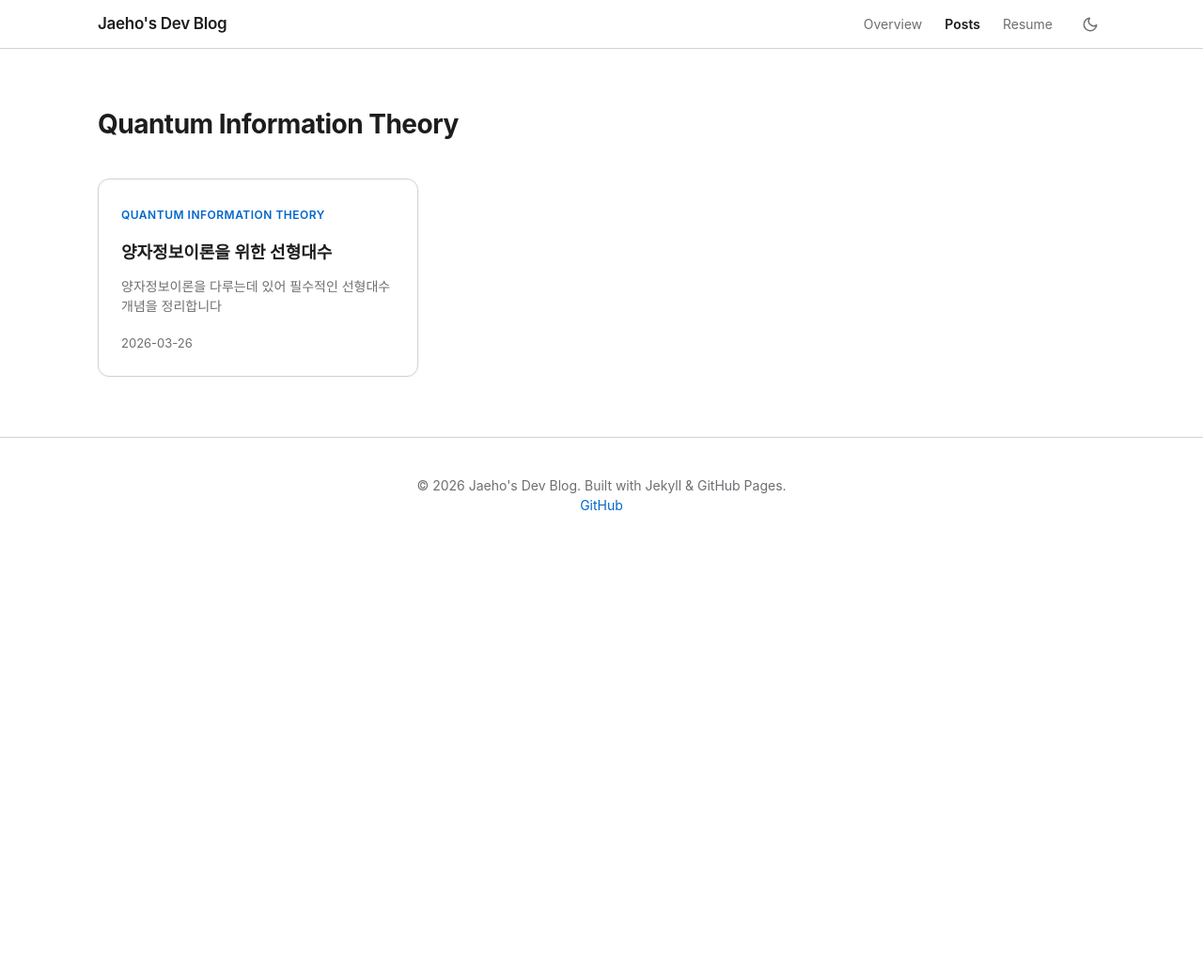
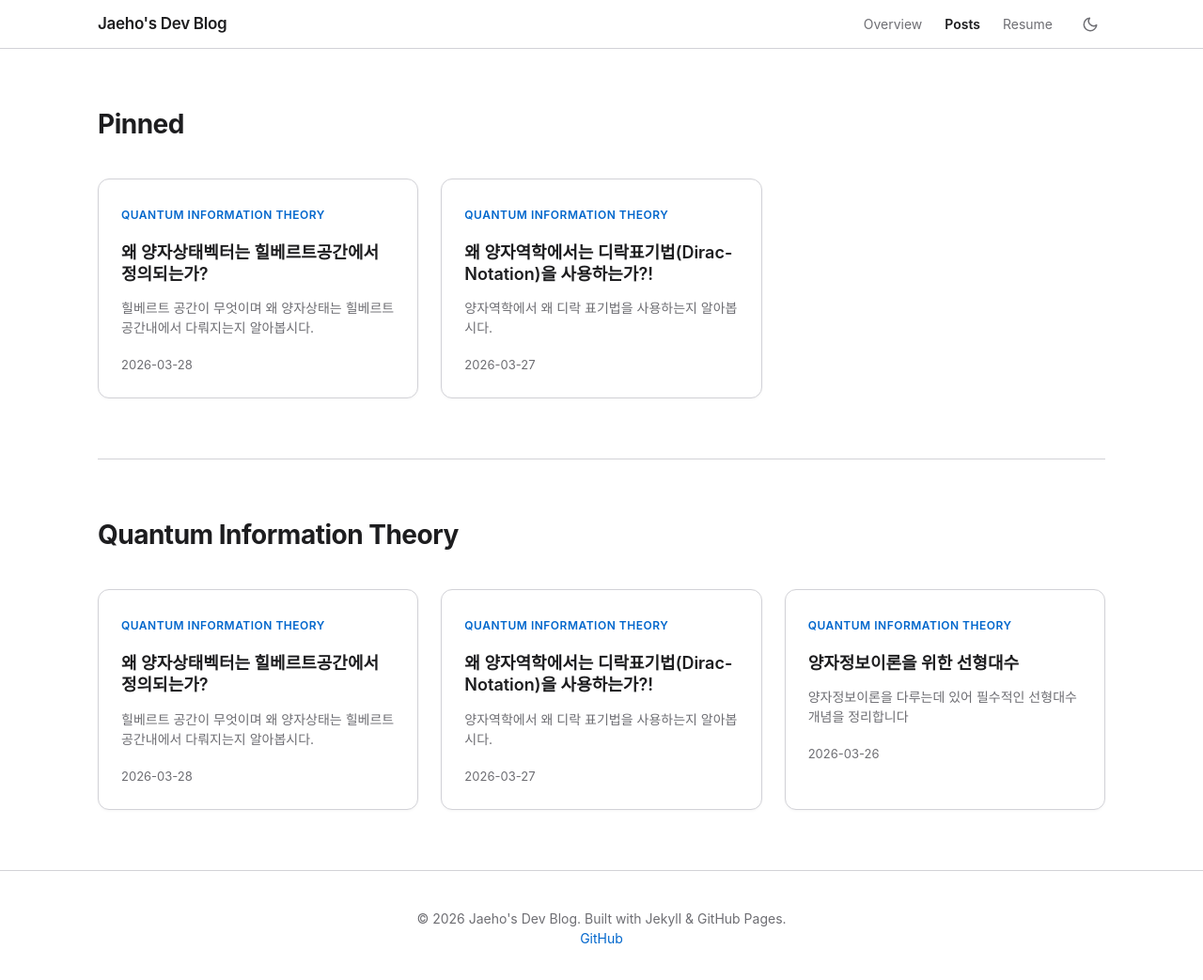
Before and after one commit to jaeho0718/jaeho0718.github.io, a Jekyll site: the page built from posts.html, in a window 1280 px wide and 1049 px high. Shown: the top 1043 px of the window at 94% size. Built offline with Jekyll 4.4.1, drawn with Linux system fonts in a browser that asks for light colours; some of the changed lines change nothing that is shown.

Commit message:
Post bra-ket notation review and Modify some posts

```diff
--- a/_posts/2026-03-26-matrix-for-quantum-info.md
+++ b/_posts/2026-03-26-matrix-for-quantum-info.md
@@ -130,6 +130,8 @@ $$
 
 고유값을 찾는 방법에 대해 다시 복기해보자. 고유값이 존재하기 위해서는 $(A-\lambda I )\vert v \rangle = 0$을 만족하는 $\vert v \rangle$가 존재해야하며 이는 $(A-\lambda I)$의 역행렬이 존재하면 안됨을 말한다. 즉 $det(A-\lambda I)=0$인 $\lambda$를 구하면 고유값을 찾을 수 있다.
 
+하나의 고유값 $\lambda$에 대하여 선형 독립인 고유벡터가 여러개 존재할 경우 축퇴(Degenerate)되었다고 얘기한다. 축퇴가 도리 경우 기저 선택의 자유도가 달라지는데 하나의 고유값에 대한 여러개의 선형독립 고유벡터가 생성한 고유공간내에서 기저선택이 가능하기 떄문이다. *(고유공간내 어떠한 벡터들도 고유벡터가 된다.)* 반면 비축퇴(Non degenerate)의 경우 하나의 고유값에 대해 하나의 고유벡터만 있기 때문에 측정값 하나당 기저가 하나씩 선택된다.
+
 ## 6. 에르미트 켤레와 에르미트 연산자 (Hermitian conjugate and Hermition operator)
 힐베르트 공간 $V$에서 임의의 선형연산자 $A$에 대하여 $(\vert v \rangle,A\vert w \rangle)=(A^\dagger \vert v \rangle, \vert w \rangle)$을 만족하는 유일한 선형 연산자 $A^\dagger$가 존재하며 이를 $A$연산자의 **에르미트 켤레(Hermitian conjugate)** 라 부른다. 이때 $A^\dagger = (A^T)^*$이다.
 
--- /dev/null
+++ b/_posts/2026-03-27-bra-ket-notation.md
@@ -0,0 +1,156 @@
+---
+title: "왜 양자역학에서는 디락표기법(Dirac-Notation)을 사용하는가?!"
+date: 2026-03-27
+categories: [Quantum Information Theory]
+pinned: true
+excerpt: "양자역학에서 왜 디락 표기법을 사용하는지 알아봅시다."
+---
+
+## 서론
+필자는 양자정보이론에 대해 학습하던 중 왜 양자역학에서는 우리가 알고있는 $\vec{v}$, 벡터 표기법을 사용하지 않고 디락 표기법이라 불리는 $\ket{k}, \bra{b}$를 사용하는지 궁금했다. 이에 대해 찾아보면서 깨닫게된 놀라운(?!) 사실을 포스트로 남긴다.
+
+## 디락 표기법이란
+양자역학에서는 벡터를 다룰 때 우리가 일반적으로 알고 있는 $\vec{v}$와는 다른 표기법을 사용한다. 일명 **브라-켓 (bra-ket)** 이라 부르며 $\bra{\psi}, \ket{\phi}$로 표기한다. 간단히 말하자면 브라 벡터($\bra{\phi}$)는 행 벡터이며, 켓 벡터($\ket{\psi}$)는 열 벡터이다.
+
+$$
+\begin{align*}
+\ket{\phi} &=
+\begin{pmatrix}
+a_1 \\ a_2 \\ a_3 \\ \vdots \\ a_n
+\end{pmatrix} \\
+
+\bra{\psi} &=
+\begin{pmatrix}
+b_1 & b_2 & b_3 & \dots & b_n
+\end{pmatrix}
+\end{align*}
+$$
+
+## 양자 상태
+양자역학에서 양자 상태 $\ket{\psi}$는 정규직교기저들(Orthonormal basis)의 선형 조합으로 나타낸다. 이때 $c_i$는 복소수이다.
+
+$$
+\ket{\psi} = \sum_i^{\infty}c_i\ket{E_i}
+$$
+
+> 양자정보이론에서는 유한개의 상태로 다루며 위의 식을 보고 "무한 합으로 구성하면 발산할 수 있지 않나?"라고 생각할 수 있다. 그러나 양자 상태 벡터는 힐베르트 공간의 원소이므로 항상 공간 내로 수렴한다. 이에 관해서는 ["왜 양자상태벡터는 힐베르트공간에서 정의되는가?"](2026-03-28-hilbert-space.md)에서 다룬다.
+
+## 내적에 관하여
+분명 해당 포스트는 **"디락 표기법을 왜 사용하는가?"** 에 관한 것인데 뜬금없이 내적이 나와 당황스러울 수 있다. 하지만 이후 디락 표기법의 놀라운 점을 얘기하기 위해서 반드시 언급해야하는 개념이므로 알아두자.
+
+내적은 추상화된 벡터의 **크기** 와 벡터 간의 **각도** 를 알 수 있게해준다. 자기 자신과의 내적은 해당 벡터의 크기가 나오며, 다른 벡터와의 내적을 통해 두 벡터 사이의 각도를 알 수 있다. *(고등학교 때 배웠던 개념이다.)*
+
+$$
+\vec{v}\cdot\vec{w} = \|v\|\|w\|cos(\theta) \\
+\vec{v}\cdot\vec{v} = \|v\|^2
+$$
+> 두 벡터의 내적은 스칼라곱(dot-product)으로 구할 수 있으며 왜 그러한지는 이 섹션의 끝부분에 정리하였다.
+
+즉 내적은 **두개의 벡터를 입력으로 받아 복소수를 출력으로 하는 함수** 로 볼 수 있다.
+
+$$
+InProd(\vec{v}, \vec{w}) = c
+$$
+
+디락표기법으로 넘어가서 $\ket{\psi}, \ket{\phi}$의 내적은 $\braket{\psi\vert\phi}$로 표기하며 다음 성질을 만족한다.
+1. $\braket{\psi\vert \phi+\delta} = \braket{\psi\vert\phi}+\braket{\psi\vert\delta}$
+2. $\braket{\psi\vert a\phi} = a\braket{\psi\vert\phi}$
+3. $\braket{\psi\vert\psi} \ge 0$
+
+오른쪽 $\ket{\cdot}$에 대하여 우리의 기본 상식과 같게 동작하는 것을 알 수 있다. 그렇다면 왼쪽 $\bra{\psi}$에 대해서는 어떻게 동작할까?
+예시로 $\braket{i\phi\vert i\phi}$에서 $\bra{i\phi}$에 대해서 위와 같은 성질을 만족한다 하면
+
+$$
+\begin{align*}
+\braket{i\phi\vert i\phi} &= ii\braket{\phi\vert\phi} \\
+&= -1\braket{\phi\vert\phi} \lt 0
+\end{align*}
+$$
+
+자기자신과의 내적은 벡터 크기의 제곱이며 양수여야하는데 음수가 나온다.. 그렇다면 $\bra{\cdot}$는 다른 성질이 적용된다고 볼 수 있으며 그 성질은 다음과 같다.
+
+1. $\braket{a\psi\vert \phi} = a^*\braket{\psi\vert\phi}$
+2. $\overline{\braket{\psi\vert\phi}} = \braket{\phi\vert\psi} $
+
+위의 성질을 앞선 예제 $\braket{i\phi\vert i\phi}$에 적용하면 문제없다.
+
+$$
+\begin{align*}
+\braket{i\phi\vert i\phi} &= i\braket{i\phi\vert\phi} \\
+&= i\braket{\phi\vert i\phi}^* \\
+&= i(i)^*\braket{\phi\vert\phi}\\
+&= i(-i)\braket{\phi\vert\phi}\\
+&= 1\braket{\phi\vert\phi}
+\end{align*}
+$$
+
+앞서 내적은 스칼라곱과 같다고 하였는데 왜 그러한지는 아래 증명을 보면 알 수 있다.
+
+$$
+\begin{align*}
+\text{동일 벡터공간 내 두 벡터}\ket{\psi} &= \sum_i a_i\ket{E_i},\ \ket{\phi}=\sum_j b_j\ket{E_j} \text{에 대하여} \\
+\braket{\psi\vert\phi} &= \sum_i\sum_j \braket{a_iE_i\vert b_jE_j}\\
+&= \sum_i\sum_j a_i^*b_j\braket{E_i\vert E_j} \\
+&= \sum_i\sum_j a_i^*b_j\delta_{ij} & (\because\ket{E_i}\text{는 정규직교기저다.}) \\
+&= \sum_i a_i^*b_i = Dot-product & (\because \text{여기서 a와 b는 실수인 경우다.})
+\end{align*}
+$$
+
+## 선형 함수에 대하여
+선형함수란 벡터를 받아 스칼라 값으로 변환해주는 함수다.
+
+$$
+L\vec{v} \rightarrow c
+$$
+
+실수 공간으로 보자면 $\mathbb{R}^n\rightarrow\mathbb{R}^1$으로 볼 수 있다. 이는 행 벡터로 나타낼 수 있으며 이를 **쌍대벡터 (Dual vector)** 라 부른다. 벡터가 벡터공간을 생성하는 것 처럼 쌍대벡터들도 쌍대공간(Dual space)을 생성한다. 쌍대공간은 벡터공간의 벡터들의 모든 선형함수 공간이다.
+
+$$
+L= \begin{bmatrix} a_1 & a_2 & \cdots & a_n\end{bmatrix}
+$$
+
+선형함수가 양자역학과 무슨 관련이 있는가? 양자상태에서 확률이나 기댓값등 값(value)을 얻기 위해서는 반드시 스칼라로 변환해야한다. 이 점을 보면 양자역학에 선형함수가 필요함을 납득할 수 있다.
+
+## 선형 함수와 내적
+
+드디어 디락표기법의 놀라운 점을 말할 때가 됐다. 선형함수와 내적간의 관계를 보자. 선형함수는 $\bra{L}\ket{\phi}$로 ,내적은 $\braket{\psi\vert\phi}$로 나타내는 것을 앞 섹션에서 살펴봤다.
+
+간단한 선형 함수의 예시를 보자
+
+$$
+\begin{bmatrix} a & b\end{bmatrix} \begin{bmatrix} c \\ d \end{bmatrix} = a\cdot c+b\cdot d
+$$
+
+어디서 많이 본 것 않은가? 우리가 알고 있는 내적과 같다.
+
+$$
+\begin{bmatrix} a \\ b \end{bmatrix} \cdot \begin{bmatrix} c \\ d \end{bmatrix} = a\cdot c+b\cdot d
+$$
+
+**즉 선형함수는 대응하는 열벡터와의 내적으로 표현할 수 있다!**
+
+$$
+\begin{bmatrix} a & b\end{bmatrix} \vec{v} = \begin{bmatrix} a \\ b \end{bmatrix} \cdot \vec{v}
+$$
+
+이를 디락표기법을 이용해 나타내면 $\bra{\psi}\ket{\phi} = \braket{\psi\vert\phi}$이다.
+
+$$
+\bra{\psi}\ket{\phi} = \braket{\psi\vert\phi}
+$$
+
+**브라 ($\bra{\cdot}$)와 내적은 다른 개념이지만 디락표기법에서는 이 둘이 자연스럽게 연결된다.**
+덕분에 다음과 같은 놀라운 완비성 관계도 이끌어 낼 수 있다.
+$$
+\begin{align*}
+\ket{\psi} = \sum_i c_i \ket{A_i}&, \ c_i = \braket{A_i\vert\psi} \text{에 대해} & (\because \ket{A_i}\text{는 정규직교 기저다.}) \\
+\ket{\psi} &= \sum_i c_i \ket{A_i} \\
+&= \sum_i \braket{A_i\vert\psi} \ket{A_i} \\
+&= \sum_i \ket{A_i}\braket{A_i\vert\psi}  \\
+&= \sum_i \ket{A_i}\bra{A_i}\ket{\psi}  & (\because \braket{\psi\vert\phi} = \bra{\psi}\ket{\phi})\\
+&= (\sum_i \ket{A_i}\bra{A_i})\ket{\psi} \\
+\text{즉} \sum_i \ket{A_i}\bra{A_i} &= I \text{ 임을 알 수 있다.}
+\end{align*}
+$$
+
+> 이는 Riesz representation theorem (리즈의 표현 정리)에 근간을 두고 있으며 필자는 아직 해당 정리에 대한 공부를 하지 않아 해당 포스트에서는 다루지 않는다. 나중에 다뤄볼 예정이다.
--- /dev/null
+++ b/_posts/2026-03-28-hilbert-space.md
@@ -0,0 +1,9 @@
+---
+title: "왜 양자상태벡터는 힐베르트공간에서 정의되는가?"
+date: 2026-03-28
+categories: [Quantum Information Theory]
+pinned: true
+excerpt: "힐베르트 공간이 무엇이며 왜 양자상태는 힐베르트공간내에서 다뤄지는지 알아봅시다."
+---
+
+# 작성 중...
```
